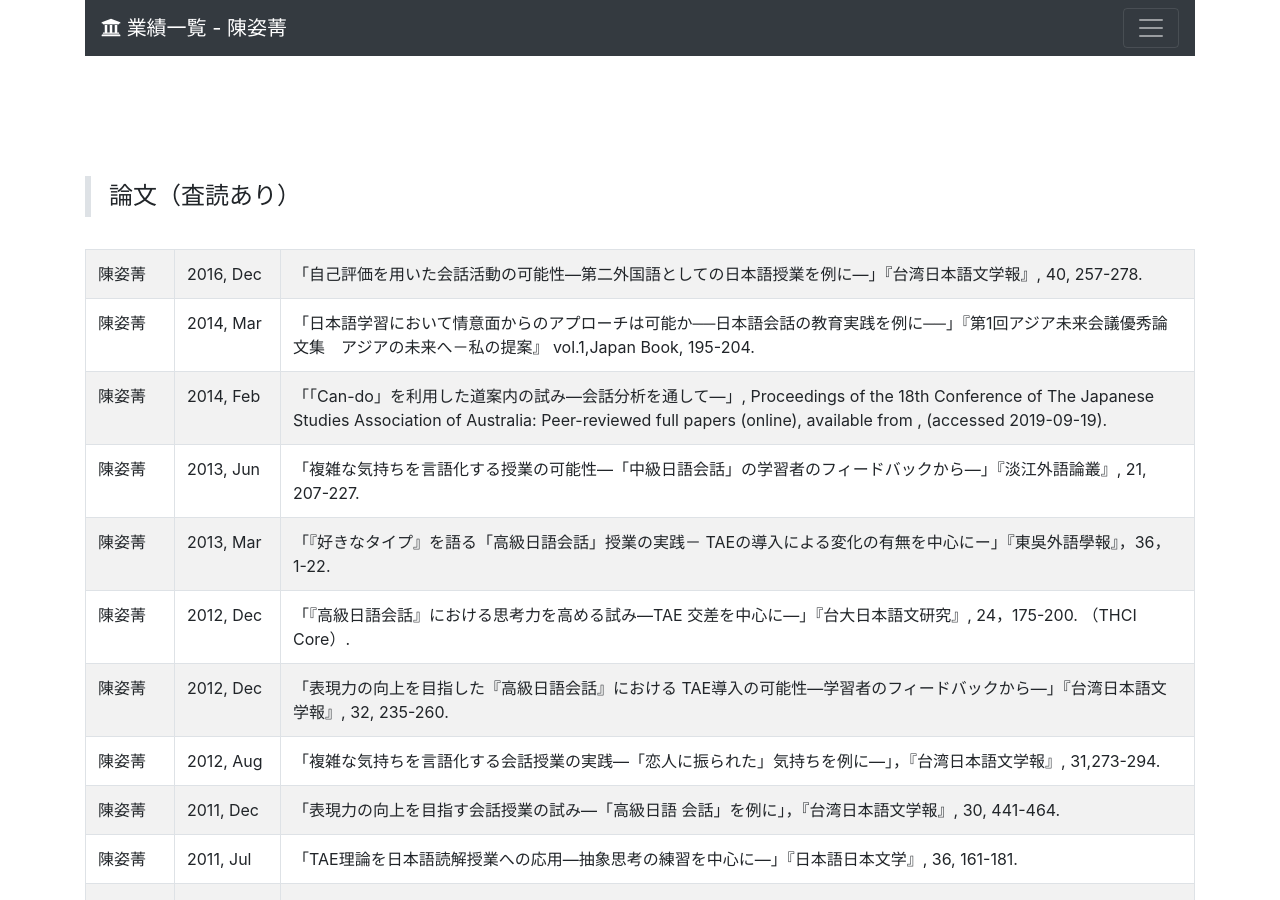
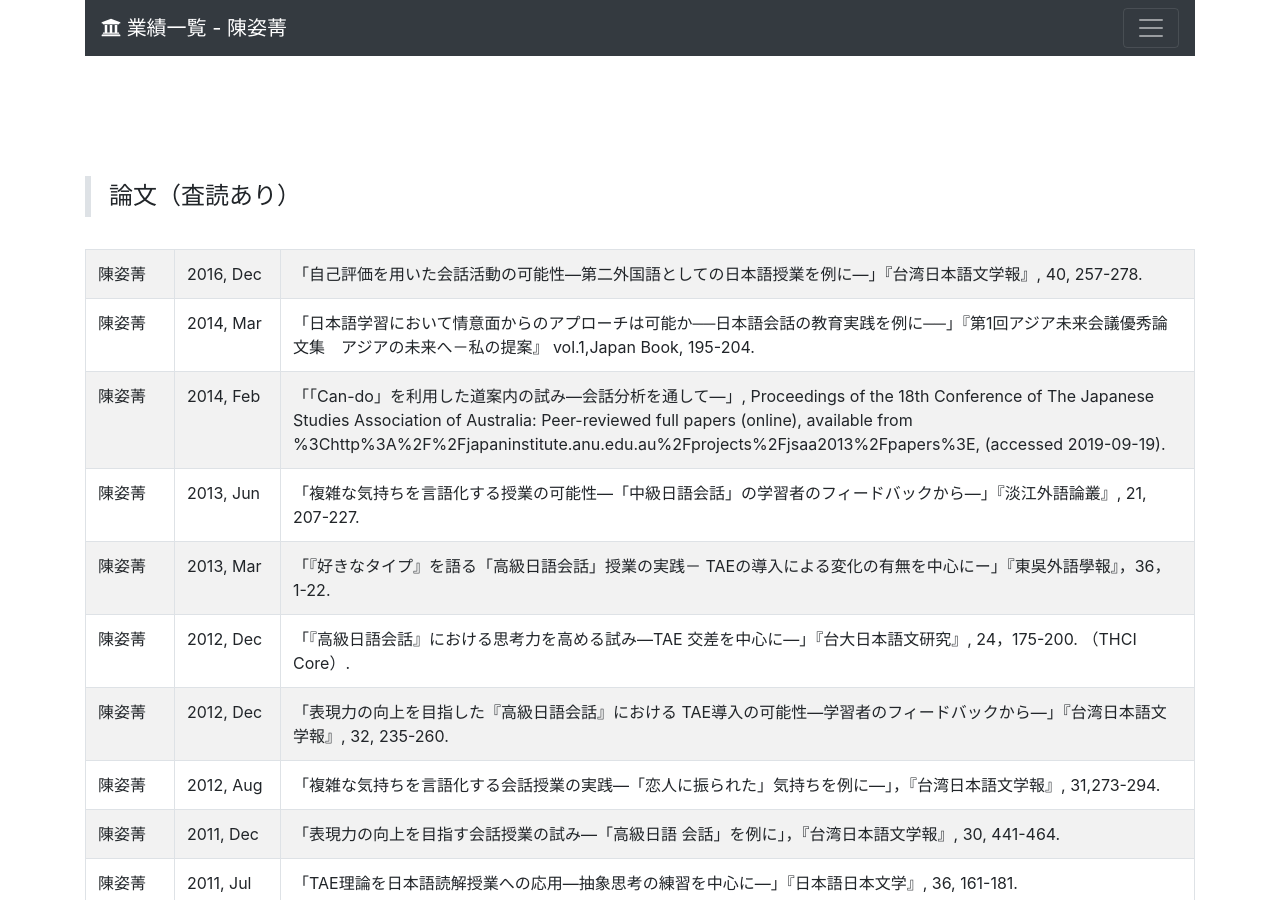
Before and after one commit to chentzuching/profile_ja, a Jekyll site: the page built from index.md, in a window 1280 px wide and 900 px high. Built offline with Jekyll 4.4.1, drawn with Linux system fonts in a browser that asks for light colours; nearby versions of some CDN libraries.

```diff
--- a/_data/papers.yml
+++ b/_data/papers.yml
@@ -8,7 +8,7 @@
 
 - name: 陳姿菁
   date: 2014, Feb
-  content: '「「Can-do」を利用した道案内の試み―会話分析を通して―」, Proceedings of the 18th Conference of The Japanese Studies Association of Australia: Peer-reviewed full papers (online),  available from <http://japaninstitute.anu.edu.au/projects/jsaa2013/papers>, (accessed 2019-09-19).'
+  content: '「「Can-do」を利用した道案内の試み―会話分析を通して―」, Proceedings of the 18th Conference of The Japanese Studies Association of Australia: Peer-reviewed full papers (online),  available from %3Chttp%3A%2F%2Fjapaninstitute.anu.edu.au%2Fprojects%2Fjsaa2013%2Fpapers%3E, (accessed 2019-09-19).'
 
 - name: 陳姿菁
   date: 2013, Jun
```
